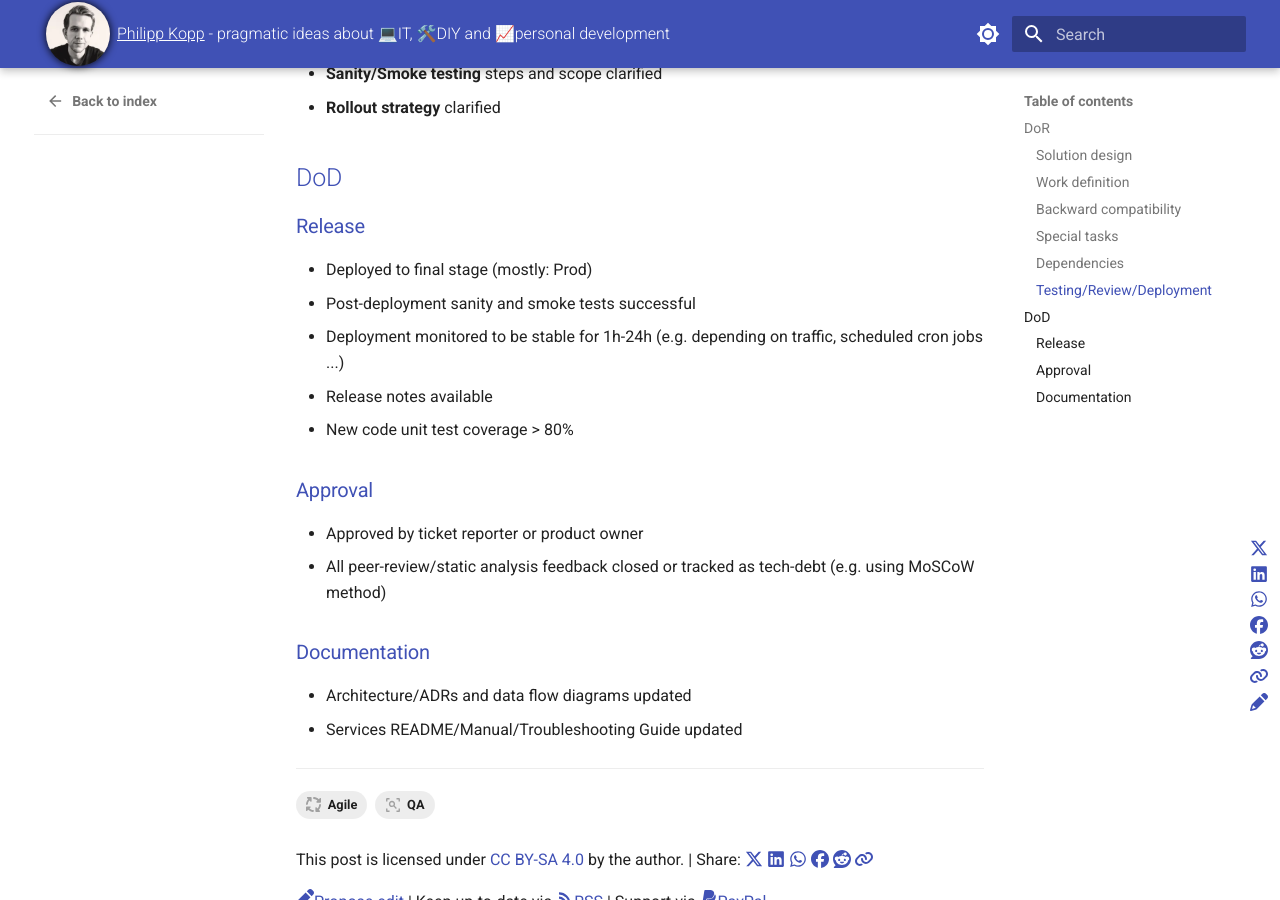
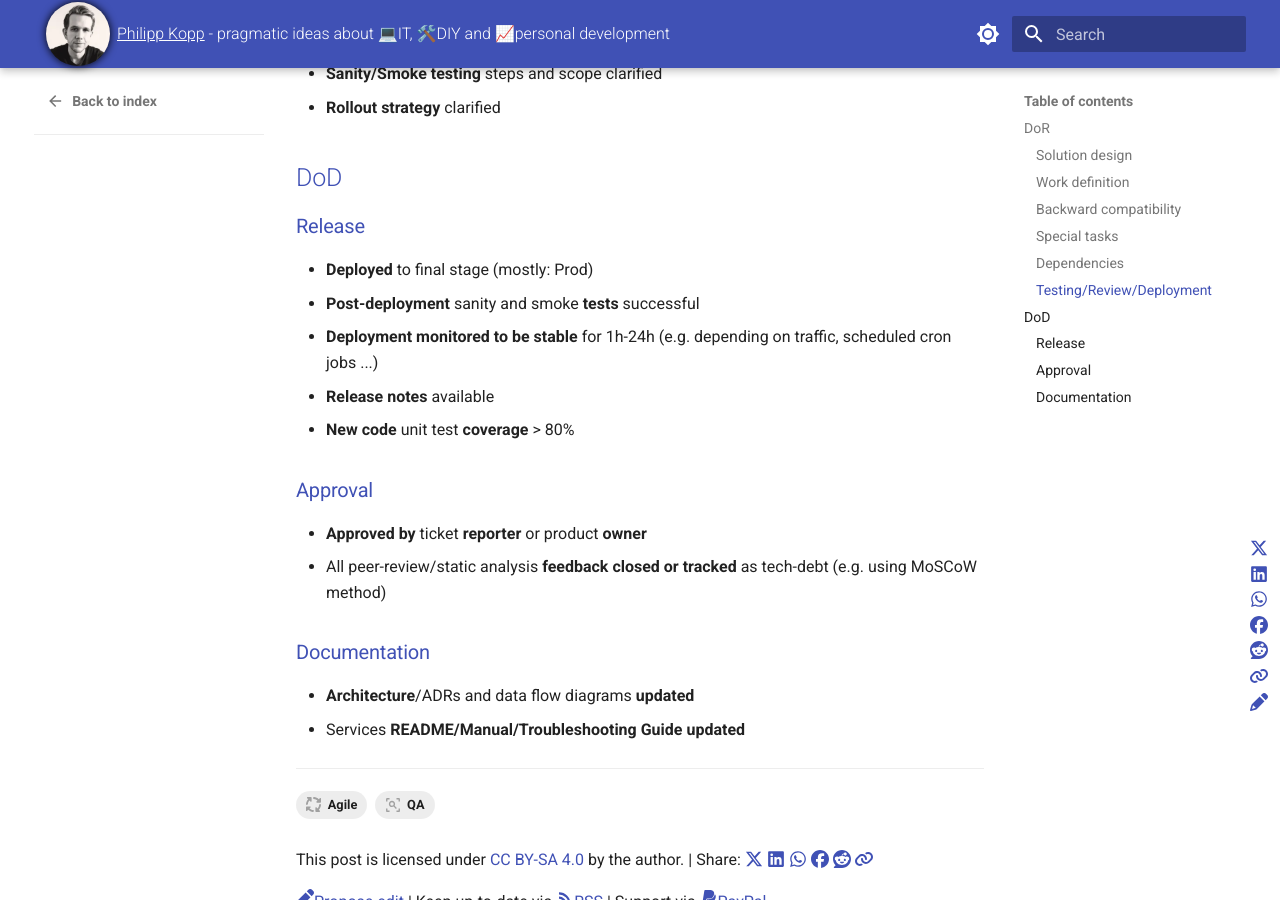
Before and after one commit to phil-m-kopp/phil-m-kopp.github.io, an MkDocs documentation site: the page built from docs/articles/posts/tech/list-dor-dod/list-dor-dod.md, in a window 1280 px wide and 900 px high, scrolled down 2403 px. Built offline with MkDocs 1.6.1 and Material for MkDocs 9.7.7, drawn with Linux system fonts in a browser that asks for light colours; comment, search, counter and statistics services are not loaded.

Commit message:
Formatting

```diff
--- a/docs/articles/posts/tech/list-dor-dod/list-dor-dod.md
+++ b/docs/articles/posts/tech/list-dor-dod/list-dor-dod.md
@@ -80,16 +80,16 @@ comments: true
 ## DoD
 
 ### Release
-- Deployed to final stage (mostly: Prod)
-- Post-deployment sanity and smoke tests successful
-- Deployment monitored to be stable for 1h-24h (e.g. depending on traffic, scheduled cron jobs ...)
-- Release notes available
-- New code unit test coverage > 80%
+- **Deployed** to final stage (mostly: Prod)
+- **Post-deployment** sanity and smoke **tests** successful
+- **Deployment monitored to be stable** for 1h-24h (e.g. depending on traffic, scheduled cron jobs ...)
+- **Release notes** available
+- **New code** unit test **coverage** > 80%
 
 ### Approval
-- Approved by ticket reporter or product owner
-- All peer-review/static analysis feedback closed or tracked as tech-debt (e.g. using MoSCoW method)
+- **Approved by** ticket **reporter** or product **owner**
+- All peer-review/static analysis **feedback closed or tracked** as tech-debt (e.g. using MoSCoW method)
 
 ### Documentation
-- Architecture/ADRs and data flow diagrams updated
-- Services README/Manual/Troubleshooting Guide updated
+- **Architecture**/ADRs and data flow diagrams **updated**
+- Services **README/Manual/Troubleshooting Guide updated**
```
